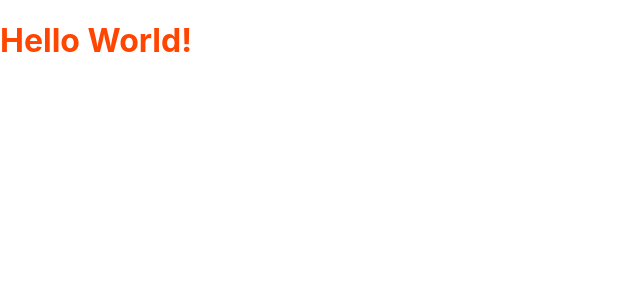
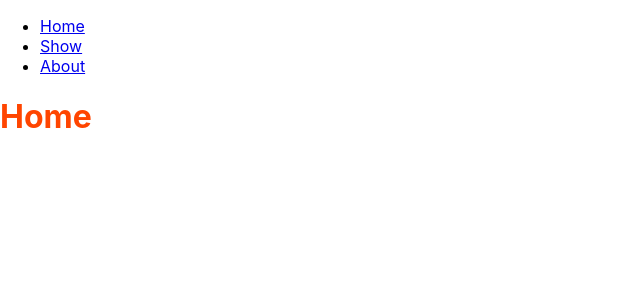
Before and after one commit to dennis-every/stocks, a React (Create React App) app: page / in a window 1280 px wide. Shown: the top 300 px of the page, without its empty margins (0-640 px from the left). Built offline with nearby package versions, Linux system fonts and the light colour scheme.

Commit message:
Add react-router, pages, navbar, layout, and navlinks

```diff
--- a/package.json
+++ b/package.json
@@ -6,9 +6,13 @@
     "@testing-library/jest-dom": "^5.16.5",
     "@testing-library/react": "^13.4.0",
     "@testing-library/user-event": "^13.5.0",
+    "localforage": "^1.10.0",
+    "match-sorter": "^6.3.1",
     "react": "^18.2.0",
     "react-dom": "^18.2.0",
+    "react-router-dom": "^6.9.0",
     "react-scripts": "5.0.1",
+    "sort-by": "^1.2.0",
     "web-vitals": "^2.1.4"
   },
   "devDependencies": {
--- a/src/App.js
+++ b/src/App.js
@@ -1,8 +1,21 @@
+import { Routes, Route } from 'react-router-dom';
 import './App.css';
+import Layout from './components/Layout';
+import Home from './pages/Home';
+import Show from './pages/Show';
+import About from './pages/About';
+import NoMatch from './pages/NoMatch';
 
 function App() {
   return (
-    <h1>Hello World!</h1>
+    <Routes>
+      <Route path="/" element={<Layout />}>
+        <Route index element={<Home />} />
+        <Route path="show" element={<Show />} />
+        <Route path="about" element={<About />} />
+        <Route path="*" element={<NoMatch />} />
+      </Route>
+    </Routes>
   );
 }
 
--- /dev/null
+++ b/src/components/Layout.jsx
@@ -0,0 +1,11 @@
+import { Outlet } from 'react-router-dom';
+import Navbar from './Navbar';
+
+const Layout = () => (
+  <>
+    <Navbar />
+    <Outlet />
+  </>
+);
+
+export default Layout;
--- /dev/null
+++ b/src/components/Navbar.jsx
@@ -0,0 +1,23 @@
+import { NavLink } from 'react-router-dom';
+
+const Navbar = () => {
+  const links = [
+    { path: '/', text: 'Home' },
+    { path: 'show', text: 'Show' },
+    { path: 'about', text: 'About' },
+  ];
+
+  return (
+    <nav>
+      <ul>
+        {links.map((link) => (
+          <li key={link.text}>
+            <NavLink to={link.path}>{link.text}</NavLink>
+          </li>
+        ))}
+      </ul>
+    </nav>
+  );
+};
+
+export default Navbar;
--- a/src/index.js
+++ b/src/index.js
@@ -1,13 +1,16 @@
 import React from 'react';
 import ReactDOM from 'react-dom/client';
 import './index.css';
+import { BrowserRouter } from 'react-router-dom';
 import App from './App';
 import reportWebVitals from './reportWebVitals';
 
 const root = ReactDOM.createRoot(document.getElementById('root'));
 root.render(
   <React.StrictMode>
-    <App />
+    <BrowserRouter>
+      <App />
+    </BrowserRouter>
   </React.StrictMode>,
 );
 
--- /dev/null
+++ b/src/pages/About.jsx
@@ -0,0 +1,3 @@
+const About = () => <h1>About</h1>;
+
+export default About;
--- /dev/null
+++ b/src/pages/Home.jsx
@@ -0,0 +1,3 @@
+const Home = () => <h1>Home</h1>;
+
+export default Home;
--- /dev/null
+++ b/src/pages/NoMatch.jsx
@@ -0,0 +1,3 @@
+const NoMatch = () => <h1>Page not found!</h1>;
+
+export default NoMatch;
--- /dev/null
+++ b/src/pages/Show.jsx
@@ -0,0 +1,3 @@
+const Show = () => <h1>Show</h1>;
+
+export default Show;
```
Also changed, not shown: 1 other file (tests, documents, lock files or other folders).
